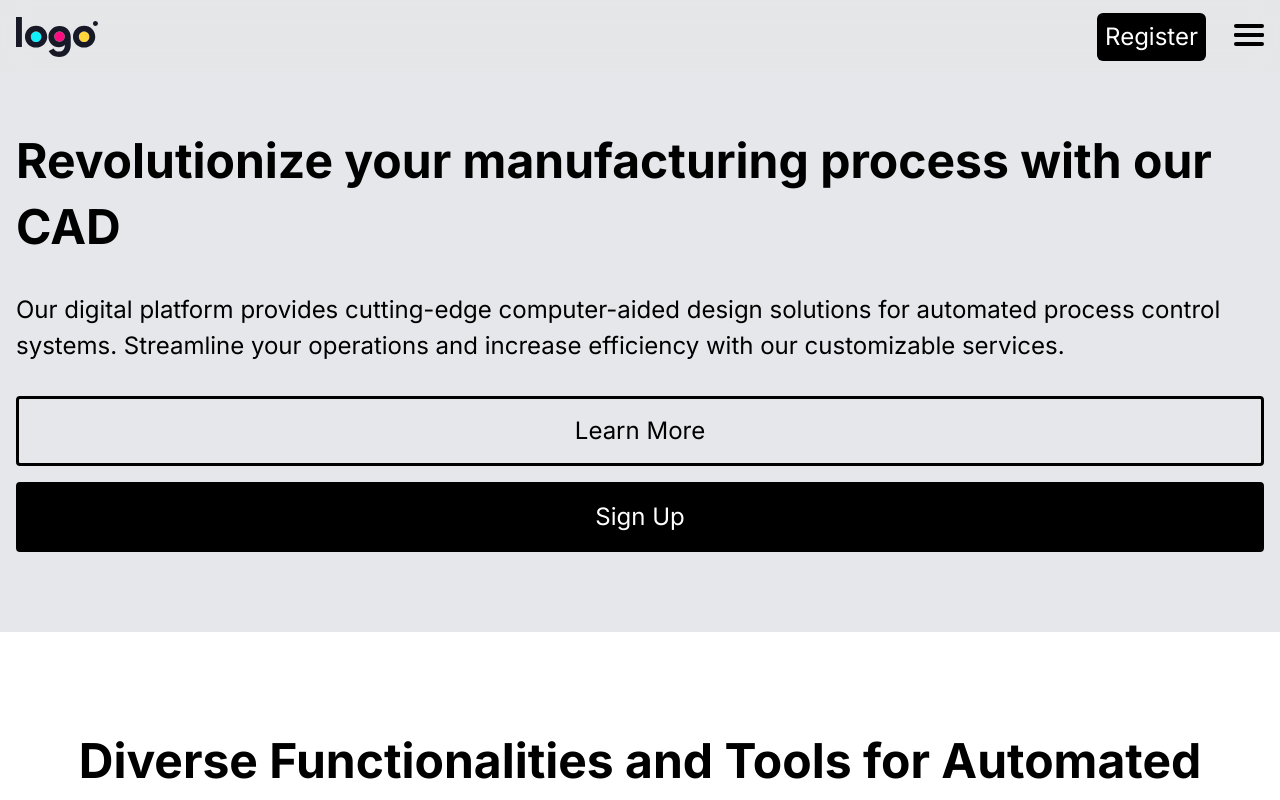
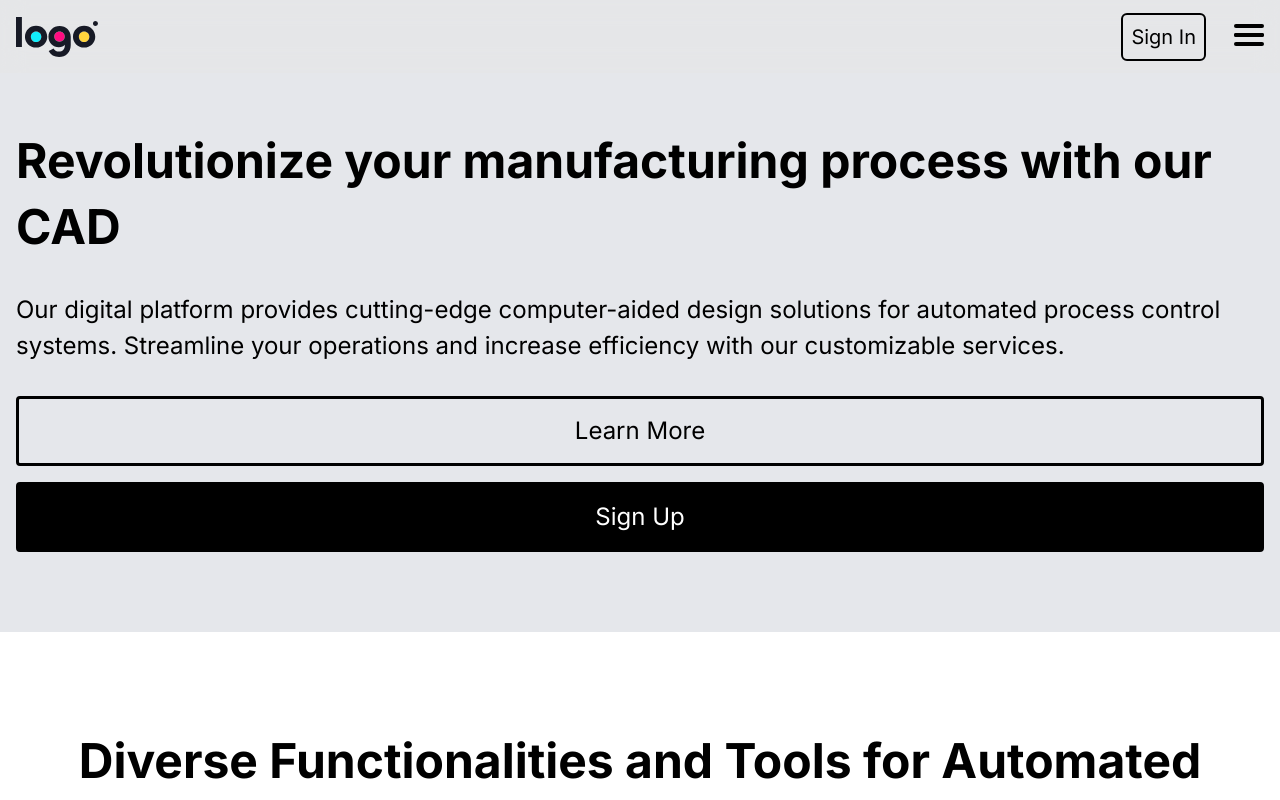
Before and after one commit to EmptyEXOT/cad-sys-for-apcs, a Next.js app in the folder client/: page /en in a window 1280 px wide. Shown: the top 800 px of the page. Built offline with nearby package versions, Linux system fonts and the light colour scheme.

Commit message:
sign in button

```diff
--- a/client/src/widgets/Navbar/ui/Navbar.tsx
+++ b/client/src/widgets/Navbar/ui/Navbar.tsx
@@ -49,8 +49,8 @@ export const Navbar: FC<HeaderProps> = (
                         </div>
                     </div>
                     <div className={classNames('flex gap-2')}>
-                        <Link className={classNames('hidden md:flex flex-col justify-center bg-black p-2 rounded-md h-max self-center')} href={'/auth'}>
-                            <Typo.H className={classNames('text-white')} size={HeaderSize.h2}>Register</Typo.H>
+                        <Link className={classNames('hidden md:flex flex-col justify-center border-2 border-black p-2 rounded-md h-max self-center')} href={'/auth'}>
+                            <Typo.H size={HeaderSize.h3}>Sign In</Typo.H>
                         </Link>
                         <Button onClick={() => setIsExtended(prevState => !prevState)}
                                 className={classNames('pe-0')}>
```
